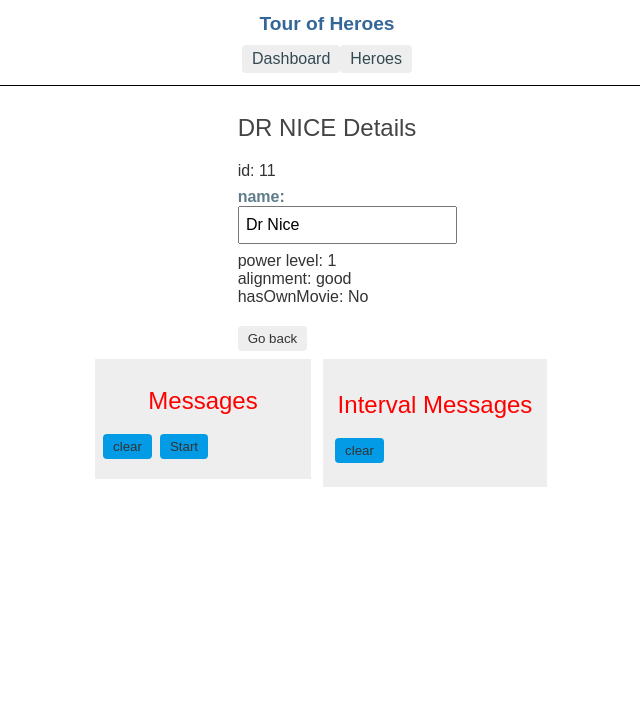
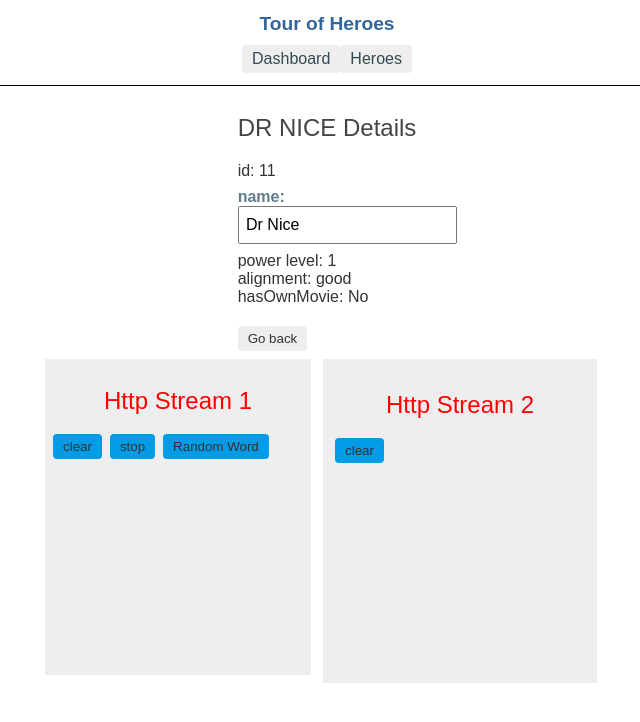
Before and after one commit to lantos14/tour-of-heroes-tutorial, an Angular app: page /detail/11 in a window 1280 px wide. Shown: the top 722 px of the page, without its empty margins (313-953 px from the left). Built offline with nearby package versions, Linux system fonts and the light colour scheme.

Commit message:
REFACT: wordStream

```diff
--- a/src/app/app.module.ts
+++ b/src/app/app.module.ts
@@ -1,6 +1,7 @@
 import { BrowserModule } from '@angular/platform-browser';
 import { NgModule } from '@angular/core';
 import { FormsModule } from '@angular/forms';
+import { HttpClientModule } from '@angular/common/http';
 
 import { AppComponent } from './app.component';
 import { HeroesComponent } from './heroes/heroes.component';
@@ -25,6 +26,7 @@ import { MessagesIntervalComponent } from './messages-interval/messages-interval
     BrowserModule,
     FormsModule,
     AppRoutingModule,
+    HttpClientModule,
   ],
   providers: [],
   bootstrap: [AppComponent]
--- a/src/app/messages-interval/messages-interval.component.css
+++ b/src/app/messages-interval/messages-interval.component.css
@@ -3,7 +3,10 @@
   background-color: #eee;
   padding: 12px;
   margin: 0 12px;
-  width: 200px;
+  width: 250px;
+  min-height: 300px;
+  max-height: 300px;
+  overflow-y: scroll;
 }
 h2 {
   color: red;
--- a/src/app/messages-interval/messages-interval.component.html
+++ b/src/app/messages-interval/messages-interval.component.html
@@ -1,5 +1,5 @@
 <div class="message-box">
-  <h2>Interval Messages</h2>
+  <h2>Http Stream 2</h2>
 
   <button class="clear" (click)="messageService.clearRighty()">
     clear
--- a/src/app/messages/messages.component.css
+++ b/src/app/messages/messages.component.css
@@ -2,7 +2,10 @@
 .message-box {
   background-color: #eee;
   padding: 8px;
-  width: 200px;
+  width: 250px;
+  min-height: 300px;
+  max-height: 300px;
+  overflow-y: scroll;
 }
 h2 {
   color: red;
--- a/src/app/messages/messages.component.html
+++ b/src/app/messages/messages.component.html
@@ -1,10 +1,11 @@
 <div class="message-box">
 
-  <h2>Messages</h2>
+  <h2>Http Stream 1</h2>
   <button class="clear" (click)="messageService.clearLefty()">clear</button>
-  <button class="clear get-interval-btn" (click)="handleClick()">Start</button>
-  <div *ngFor='let message of messageService.leftyMessages'>
+  <button class="clear" (click)="stopWordStream()">stop</button>
+  <button class="clear get-interval-btn" (click)="getWordStream()">Random Word</button>
+  <p *ngFor='let message of messageService.leftyMessages'>
     {{message}}
-  </div>
+  </p>
 
 </div>
--- a/src/app/messages/messages.component.ts
+++ b/src/app/messages/messages.component.ts
@@ -1,28 +1,37 @@
-import { Component, OnInit, OnDestroy } from '@angular/core';
+import { Component } from '@angular/core';
 import { MessageService } from '../services/message/message.service';
+import { HttpService } from '../services/http/http-service';
+import { interval } from 'rxjs';
+import { switchMap } from 'rxjs/operators';
 
 @Component({
   selector: 'app-messages',
   templateUrl: './messages.component.html',
   styleUrls: ['./messages.component.css']
 })
-export class MessagesComponent implements OnInit, OnDestroy {
+export class MessagesComponent {
+  source = interval(2000).pipe(
+    switchMap(n => this.httpService.fetchData())
+  )
+  sourceSubscription;
 
   constructor(
     public messageService: MessageService,
+    public httpService: HttpService,
   ) { }
 
-  handleClick() {
-    this.messageService.simpleObservable
-      .subscribe((res) => this.messageService.addLeftyMsg(res));
+  getWordStream() {
+    this.messageService.addLeftyMsg('stream 1 has started');
+    this.sourceSubscription = this.source.subscribe(
+      (res) => {
+        this.messageService.addLeftyMsg(`${this.messageService.getStream1Length()}. ${res}`)
+      },
+      (err) =>console.log('subscribe error: ', err)
+    )
   }
 
-  ngOnInit() {
-
+  stopWordStream() {
+    this.sourceSubscription.unsubscribe();
+    this.messageService.addLeftyMsg('stream 1 has stopped');
   }
-
-  ngOnDestroy() {
-
-  }
-
 }
--- a/src/app/services/http/http-service.ts
+++ b/src/app/services/http/http-service.ts
@@ -1,7 +1,17 @@
 import { Injectable } from '@angular/core';
 import { HttpClient } from '@angular/common/http';
-import { map, catchError } from 'rxjs/operators';
+import { map, catchError, tap } from 'rxjs/operators';
 import { of } from 'rxjs';
+
+class Response {
+  amount: number;
+  format: string;
+  number: string;
+  number_max: string;
+  text_out: string;
+  time: string;
+  type: string;
+}
 
 @Injectable({
   providedIn: 'root'
@@ -14,7 +24,7 @@ export class HttpService {
   fetchData() {
     return this.http.get(`http://www.randomtext.me/api/gibberish/p-1/1-1`)
       .pipe(
-        map(response => response.text_out.slice(3, -6)),
+        map((response:Response) => response.text_out.slice(3, -6)),
         catchError(err => of('error: ', err))
       )
     ;
--- a/src/app/services/message/message.service.ts
+++ b/src/app/services/message/message.service.ts
@@ -1,5 +1,4 @@
 import { Injectable } from '@angular/core';
-import { Observable, of, from } from 'rxjs';
 
 @Injectable({
   providedIn: 'root'
@@ -9,27 +8,17 @@ export class MessageService {
   rigthyMessages: string[] = [];
   constructor() { }
 
-  // ---! Observable Exercises
+  // left column logger methods
+  addLeftyMsg(message: string): void {
+    this.leftyMessages.push(message);
+  }
 
-  // Exercise #1
-  simpleObservable = new Observable((observer) => {
-    observer.next('blabla');
-    observer.complete();
-  });
+  getStream1Length() {
+    return this.leftyMessages.length + 1;
+  }
 
-  // Exercise #2
-  ofObservable = of('of Observable source');
-
-  // Exercise #3
-  // from is used for iterable objects, promises
-  fromObservable = from(['one', 'two', 'three', 'four']);
-
-  // Exercise #4
-
-
-  // left column logger methods
-  addLeftyMsg(message: any) {
-    this.leftyMessages.push(message);
+  getStream2Length() {
+    return this.rigthyMessages.length + 1;
   }
 
   clearLefty() {
```
